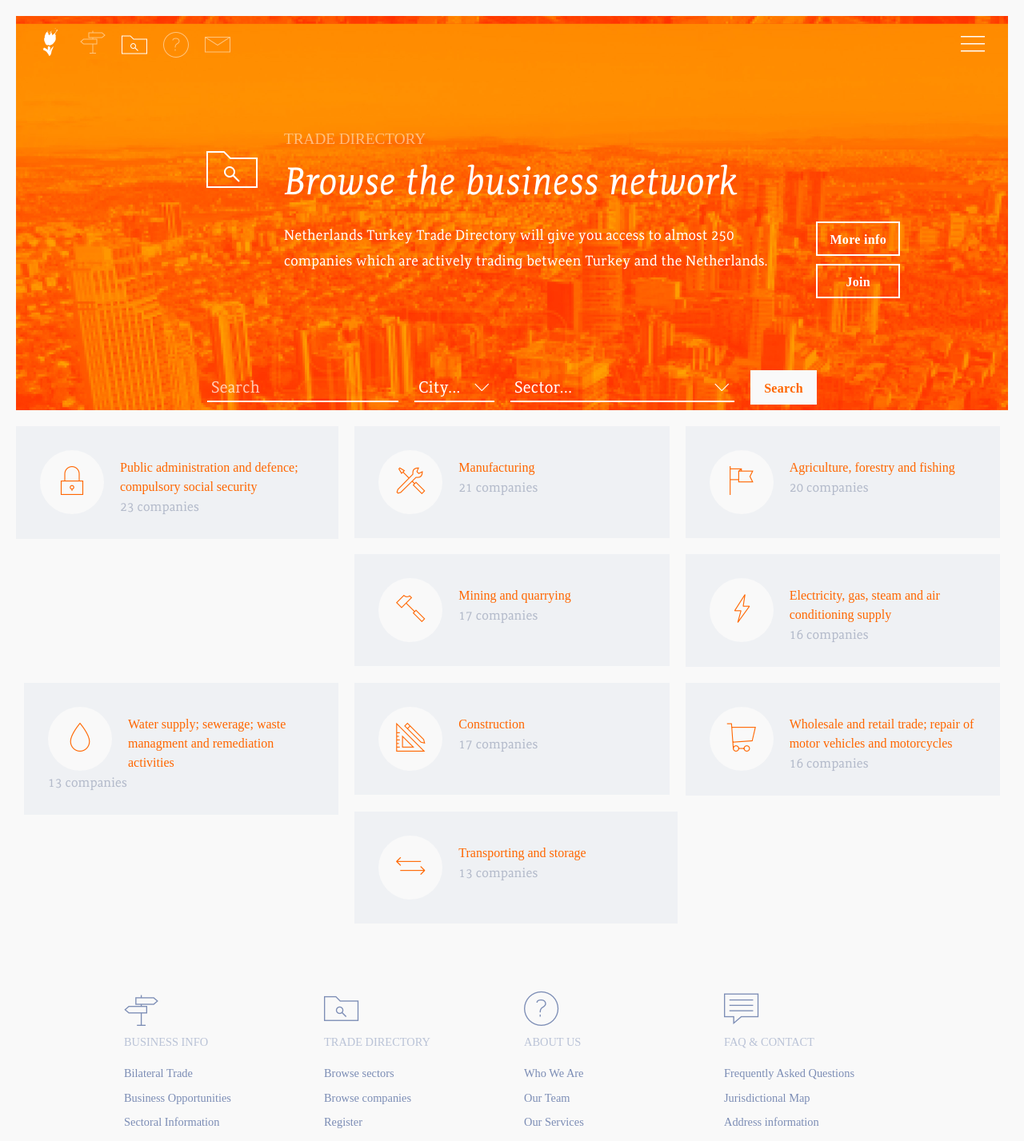
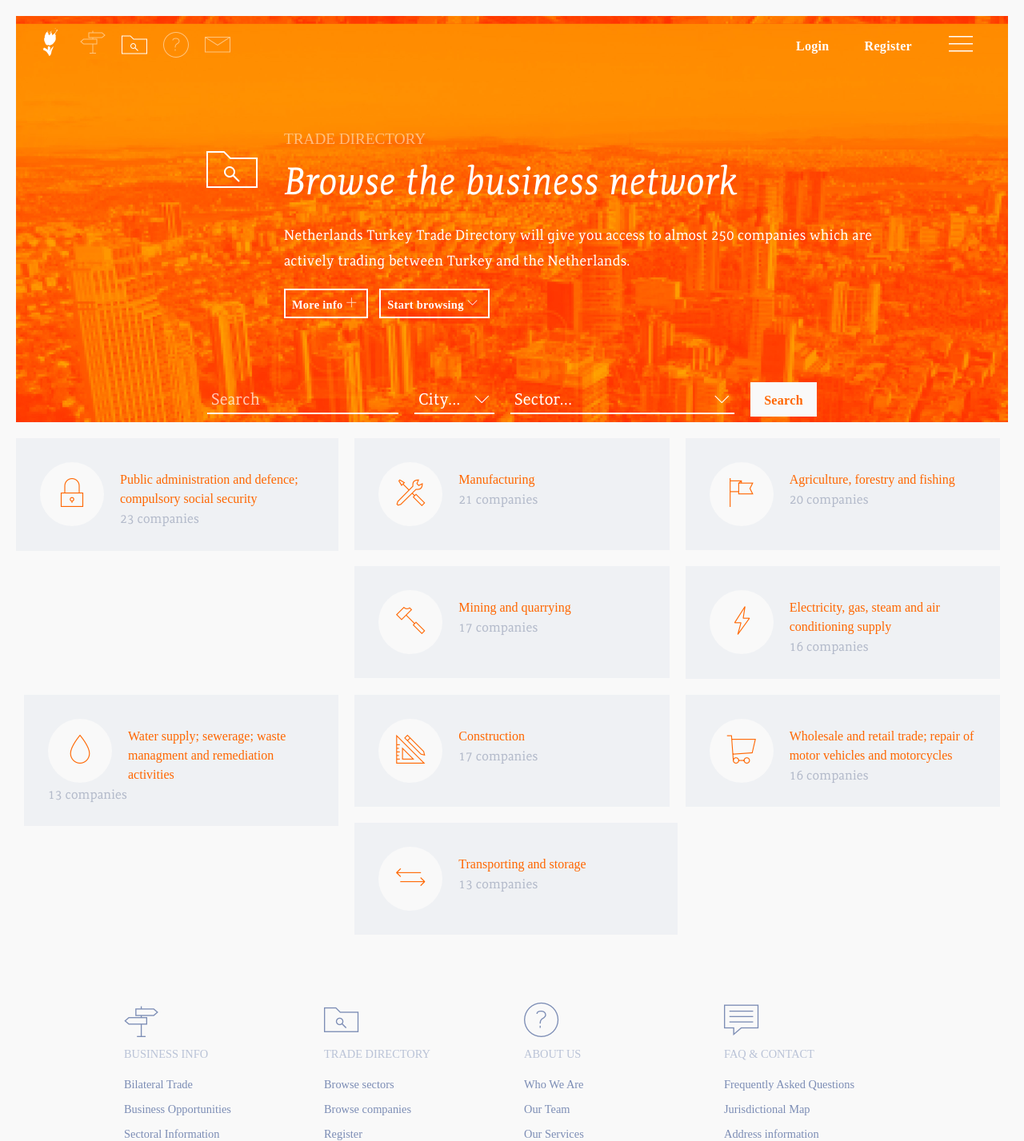
Before and after one commit to ldanielswakman/nttd-design, a PHP site: page /tradedirectory.php in a window 1280 px wide. Shown: the top 1427 px of the page at 80% size. Run offline with PHP 8.4, Linux system fonts and the light colour scheme.

Commit message:
traded header

```diff
--- a/businessinfo-secin.php
+++ b/businessinfo-secin.php
@@ -144,7 +144,7 @@
       </div>
     </section>
 
-    <a href="businessinfo-busop.php" class="u-block section-followup u-pv60">
+    <a href="businessinfo-chem.php" class="u-block section-followup u-pv60">
       <div class="row row-full">
         <div class="col-sm-1 col-sm-offset-3 u-aligncenter">
           <i class="icon icon-basic-signs icon-3x u-block u-ml30"></i>
--- a/components/header.php
+++ b/components/header.php
@@ -1,8 +1,4 @@
 <header <?php echo (isset($header_bg)) ? ' class="bg-' . $header_bg . '"' : ''; ?>>
-
-  <a href="javascript:toggleMenu();" class="navicon">
-    <i class="icon icon-arrows-hamburger-2 icon-3x u-floatleft"></i>
-  </a>
 
   <div class="row row-full">
     <div class="col-md-3 col-sm-4">
@@ -38,7 +34,7 @@
       <?php endif ?>
 
     </div>
-    <div class="col-md-6 col-sm-5 col-xs-hide">
+    <div class="col-md-5 col-sm-5 col-xs-hide">
 
       <?php
       if( isset($header_quicklinks) && $header_quicklinks == true ) :
@@ -72,7 +68,12 @@
       ?>
 
     </div>
-    <div class="col-md-3">
+    <div class="col-md-4 col-xs-hide">
+      <a href="javascript:toggleMenu();" class="navicon">
+        <i class="icon icon-arrows-hamburger-2 icon-3x u-floatleft"></i>
+      </a>
+      <a href="tradedirectory-register.php" class="btn btn-whiteoutline btn-reveal u-mb10 u-mt15 u-floatright">Register</a>
+      <a href="#" class="btn btn-whiteoutline btn-reveal u-mb10 u-mr10 u-mt15 u-floatright">Login</a>
     </div>
   </div>
 
--- a/less/basics/utilities.less
+++ b/less/basics/utilities.less
@@ -1,6 +1,7 @@
 /* --- Utility Classes --- */
 .u-ml5 { margin-left: 5px !important; }
 .u-ml10 { margin-left: 10px !important; }
+.u-ml15 { margin-left: 15px !important; }
 .u-ml20 { margin-left: 20px !important; }
 .u-ml30 { margin-left: 30px !important; }
 .u-ml40 { margin-left: 40px !important; }
@@ -11,6 +12,7 @@
 
 .u-mr5 { margin-right: 5px !important; }
 .u-mr10 { margin-right: 10px !important; }
+.u-mr15 { margin-right: 15px !important; }
 .u-mr20 { margin-right: 20px !important; }
 .u-mr30 { margin-right: 30px !important; }
 .u-mr40 { margin-right: 40px !important; }
@@ -21,6 +23,7 @@
 
 .u-mt5 { margin-top: 5px !important; }
 .u-mt10 { margin-top: 10px !important; }
+.u-mt15 { margin-top: 15px !important; }
 .u-mt20 { margin-top: 20px !important; }
 .u-mt30 { margin-top: 30px !important; }
 .u-mt40 { margin-top: 40px !important; }
@@ -31,6 +34,7 @@
 
 .u-mb5 { margin-bottom: 5px !important; }
 .u-mb10 { margin-bottom: 10px !important; }
+.u-mb15 { margin-bottom: 15px !important; }
 .u-mb20 { margin-bottom: 20px !important; }
 .u-mb30 { margin-bottom: 30px !important; }
 .u-mb40 { margin-bottom: 40px !important; }
@@ -41,6 +45,7 @@
 
 .u-mv5 { margin-top: 5px !important; margin-bottom: 5px !important; }
 .u-mv10 { margin-top: 10px !important; margin-bottom: 10px !important; }
+.u-mv15 { margin-top: 15px !important; margin-bottom: 15px !important; }
 .u-mv20 { margin-top: 20px !important; margin-bottom: 20px !important; }
 .u-mv30 { margin-top: 40px !important; margin-bottom: 30px !important; }
 .u-mv40 { margin-top: 40px !important; margin-bottom: 40px !important; }
@@ -51,6 +56,7 @@
 
 .u-ma5 { margin: 5px !important; }
 .u-ma10 { margin: 10px !important; }
+.u-ma15 { margin: 15px !important; }
 .u-ma20 { margin: 20px !important; }
 .u-ma30 { margin: 30px !important; }
 .u-ma40 { margin: 40px !important; }
@@ -61,6 +67,7 @@
 
 .u-pl5 { padding-left: 5px !important; }
 .u-pl10 { padding-left: 10px !important; }
+.u-pl15 { padding-left: 15px !important; }
 .u-pl20 { padding-left: 20px !important; }
 .u-pl30 { padding-left: 30px !important; }
 .u-pl40 { padding-left: 40px !important; }
@@ -71,6 +78,7 @@
 
 .u-pr5 { padding-right: 5px !important; }
 .u-pr10 { padding-right: 10px !important; }
+.u-pr15 { padding-right: 15px !important; }
 .u-pr20 { padding-right: 20px !important; }
 .u-pr30 { padding-right: 30px !important; }
 .u-pr40 { padding-right: 40px !important; }
@@ -81,6 +89,7 @@
 
 .u-pt5 { padding-top: 5px !important; }
 .u-pt10 { padding-top: 10px !important; }
+.u-pt15 { padding-top: 15px !important; }
 .u-pt20 { padding-top: 20px !important; }
 .u-pt30 { padding-top: 30px !important; }
 .u-pt40 { padding-top: 40px !important; }
@@ -91,6 +100,7 @@
 
 .u-pb5 { padding-bottom: 5px !important; }
 .u-pb10 { padding-bottom: 10px !important; }
+.u-pb15 { padding-bottom: 15px !important; }
 .u-pb20 { padding-bottom: 20px !important; }
 .u-pb30 { padding-bottom: 30px !important; }
 .u-pb40 { padding-bottom: 40px !important; }
@@ -101,6 +111,7 @@
 
 .u-pv5 { padding-top: 5px !important; padding-bottom: 5px !important; }
 .u-pv10 { padding-top: 10px !important; padding-bottom: 10px !important; }
+.u-pv15 { padding-top: 15px !important; padding-bottom: 15px !important; }
 .u-pv20 { padding-top: 20px !important; padding-bottom: 20px !important; }
 .u-pv30 { padding-top: 30px !important; padding-bottom: 30px !important; }
 .u-pv40 { padding-top: 40px !important; padding-bottom: 40px !important; }
@@ -111,6 +122,7 @@
 
 .u-ph5 { padding-left: 5px !important; padding-right: 5px !important; }
 .u-ph10 { padding-left: 10px !important; padding-right: 10px !important; }
+.u-ph15 { padding-left: 15px !important; padding-right: 15px !important; }
 .u-ph20 { padding-left: 20px !important; padding-right: 20px !important; }
 .u-ph30 { padding-left: 30px !important; padding-right: 30px !important; }
 .u-ph40 { padding-left: 40px !important; padding-right: 40px !important; }
@@ -121,6 +133,7 @@
 
 .u-pa5 { padding: 5px !important; }
 .u-pa10 { padding: 10px !important; }
+.u-pa15 { padding: 15px !important; }
 .u-pa20 { padding: 20px !important; }
 .u-pa30 { padding: 30px !important; }
 .u-pa40 { padding: 40px !important; }
--- a/less/components/button.less
+++ b/less/components/button.less
@@ -98,6 +98,14 @@
         border-color: @holland_orange;
       }
     }
+    &.btn-whiteoutline {
+      color: @white;
+
+      &:hover {
+        background-color: transparent;
+        border-color: @white;
+      }
+    }
   }
   &.btn-attachment {
     position: relative;
--- a/tradedirectory.php
+++ b/tradedirectory.php
@@ -33,13 +33,15 @@
         <div class="col-md-8 c-white">
           <h4 class="u-opacity50">TRADE DIRECTORY</h4>
           <em style="font-size: 3em;">Browse the business network</em>
-          <div>
-            <div class="u-floatright u-ml20">
-              <a href="#" class="btn btn-whiteoutline u-block u-mb10">More info</a>
-              <a href="tradedirectory-register.php" class="btn btn-whiteoutline u-block u-mb10">Join</a>
-            </div>
-            <p class="u-mt20">Netherlands Turkey Trade Directory will give you access to almost 250 companies which are actively trading between Turkey and the Netherlands.</p>
-          </div>
+          <p class="u-mt20">Netherlands Turkey Trade Directory will give you access to almost 250 companies which are actively trading between Turkey and the Netherlands.</p>
+          <a href="javascript:void(0)" class="btn btn-sm btn-whiteoutline u-mt20 u-mr10">
+            More info
+            <i class="icon icon-arrows-plus icon-15x u-floatright"></i>
+          </a>
+          <a href="#sectors" class="btn btn-sm btn-whiteoutline u-mt20">
+            Start browsing
+            <i class="icon icon-arrows-down icon-15x u-floatright"></i>
+          </a>
         </div>
       </div>
 
@@ -49,7 +51,7 @@
 
     </section>
 
-    <section>
+    <section id="sectors">
       <div class="row row-full row-nopadding">
 
         <div class="col-md-4 col-sm-6">
```
Also changed, not shown: css/style.css.
